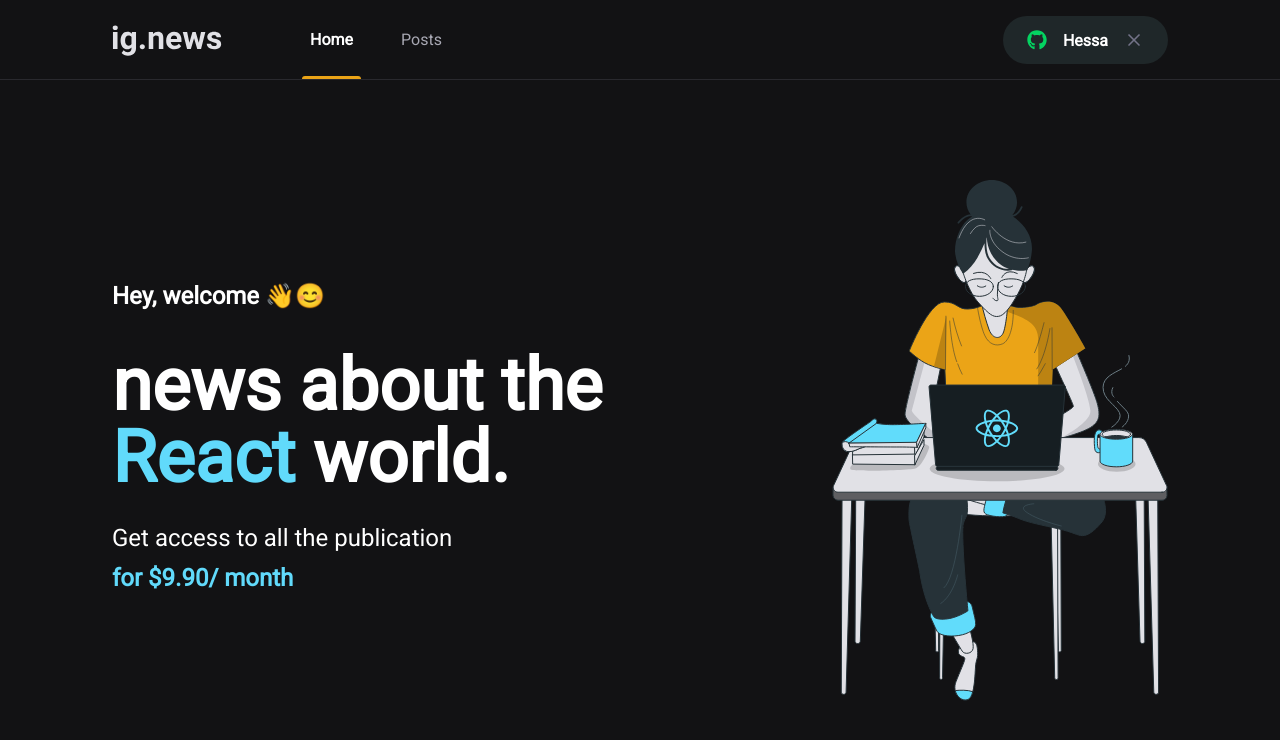
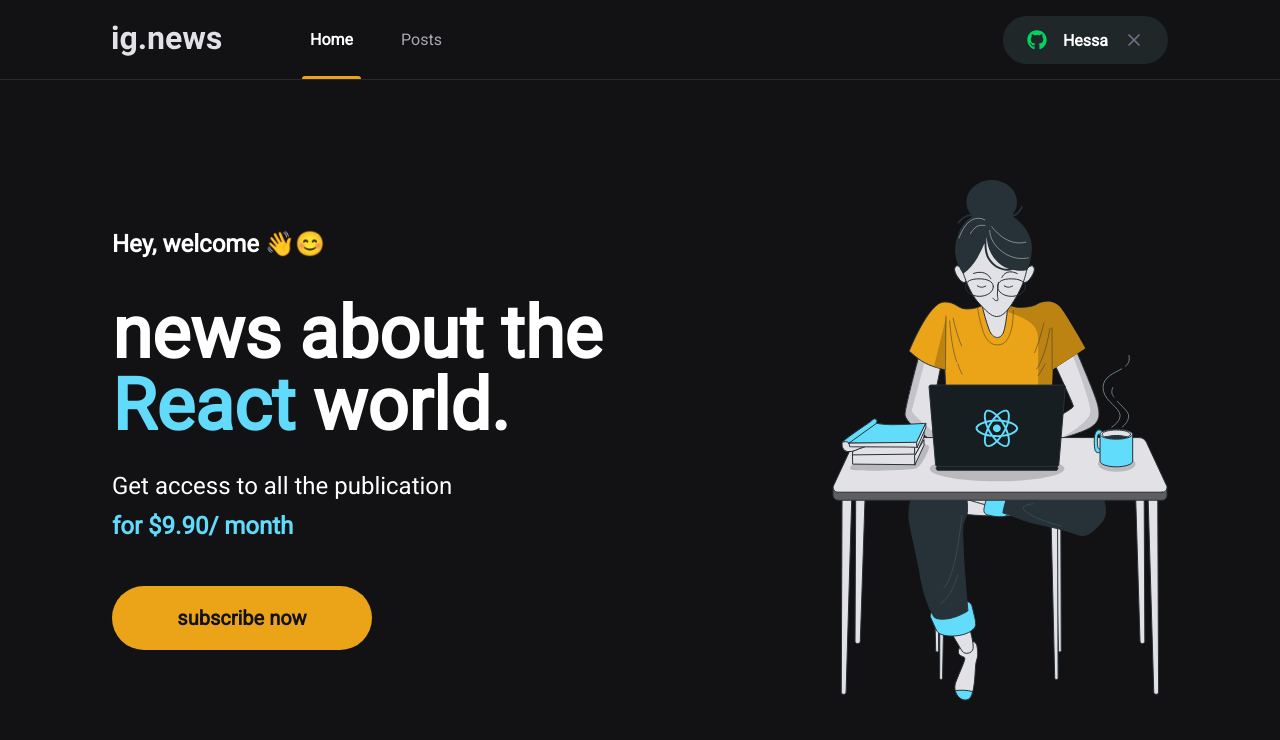
Before and after one commit to hesspearl/reactnews, a Next.js app: page / in a window 1280 px wide. Shown: the top 740 px of the page. Built offline with nearby package versions, Linux system fonts and the light colour scheme.

Commit message:
button submit

```diff
--- /dev/null
+++ b/src/components/subscribeButton/index.tsx
@@ -0,0 +1,11 @@
+import styles from './style.module.scss'
+
+export function SubscribeButton(){
+return(
+    <button
+    type='button'
+    className={styles.subscribeButton}>
+subscribe now
+
+    </button>
+)}
--- /dev/null
+++ b/src/components/subscribeButton/style.module.scss
@@ -0,0 +1,18 @@
+.subscribeButton {
+  height: 4rem;
+  width: 260px;
+  border: 0;
+  border-radius: 2rem;
+  background: var(--yellow-500);
+  color: var(--gray-900);
+  font-size: 1.25rem;
+  font-weight: bold;
+  display: flex;
+  align-items: center;
+  justify-content: center;
+  transition: filter 0.2s;
+
+  &:hover {
+    filter: brightness(0.8);
+  }
+}
--- a/src/pages/index.tsx
+++ b/src/pages/index.tsx
@@ -1,4 +1,5 @@
 import Head from "next/head"
+import { SubscribeButton } from "../components/subscribeButton"
 import styles from '../styles/home.module.scss'
 
 export default function Home() {
@@ -15,6 +16,7 @@
                  Get access to all the publication <br />
                  <span>for $9.90/ month</span>
                </p>
+               <SubscribeButton/>
           </section>
           <img src="/images/avatar.svg" alt="Girl coding" />
         </main>
--- a/src/styles/home.module.scss
+++ b/src/styles/home.module.scss
@@ -35,4 +35,8 @@
       font-weight: bold;
     }
   }
+
+  button {
+    margin-top: 2.5rem;
+  }
 }
```
Also changed, not shown: 1 other file (tests, documents, lock files or other folders).
